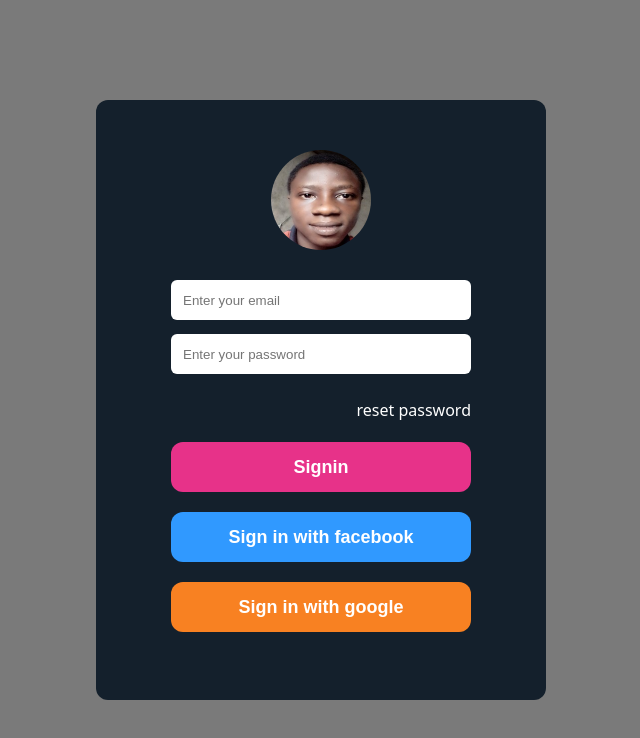
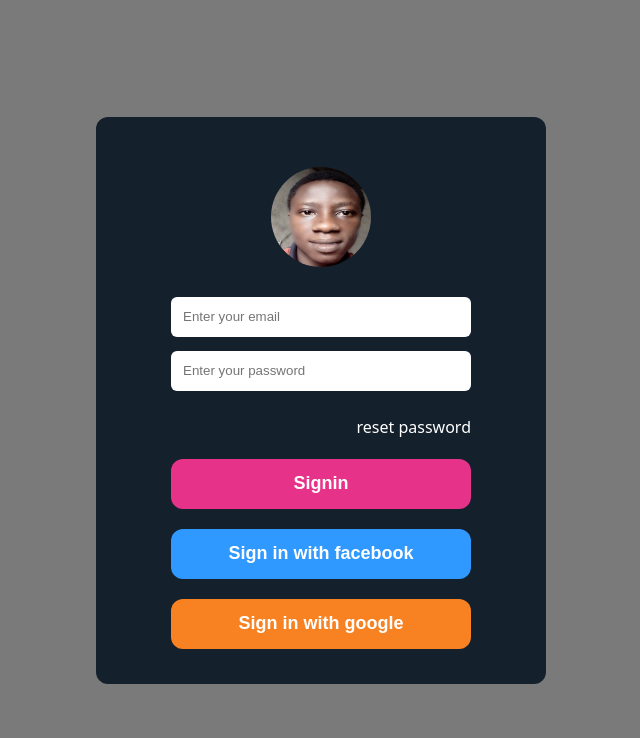
Before and after one commit to juliusgeorge12/simple_login_form, a plain HTML site: page index.html in a window 1280 px wide. Shown: the whole page, without its empty margins (319-959 px from the left). Drawn offline with Linux system fonts and the light colour scheme.

Commit message:
Update design.css

```diff
--- a/css/design.css
+++ b/css/design.css
@@ -23,7 +23,7 @@
  .form-container {
         background-color: #14202C;
         width: 90%;
-        min-height: 600px;
+        min-height: 550px;
         border-radius: 12px;
         display: flex;
         flex-flow: column nowrap;
```
